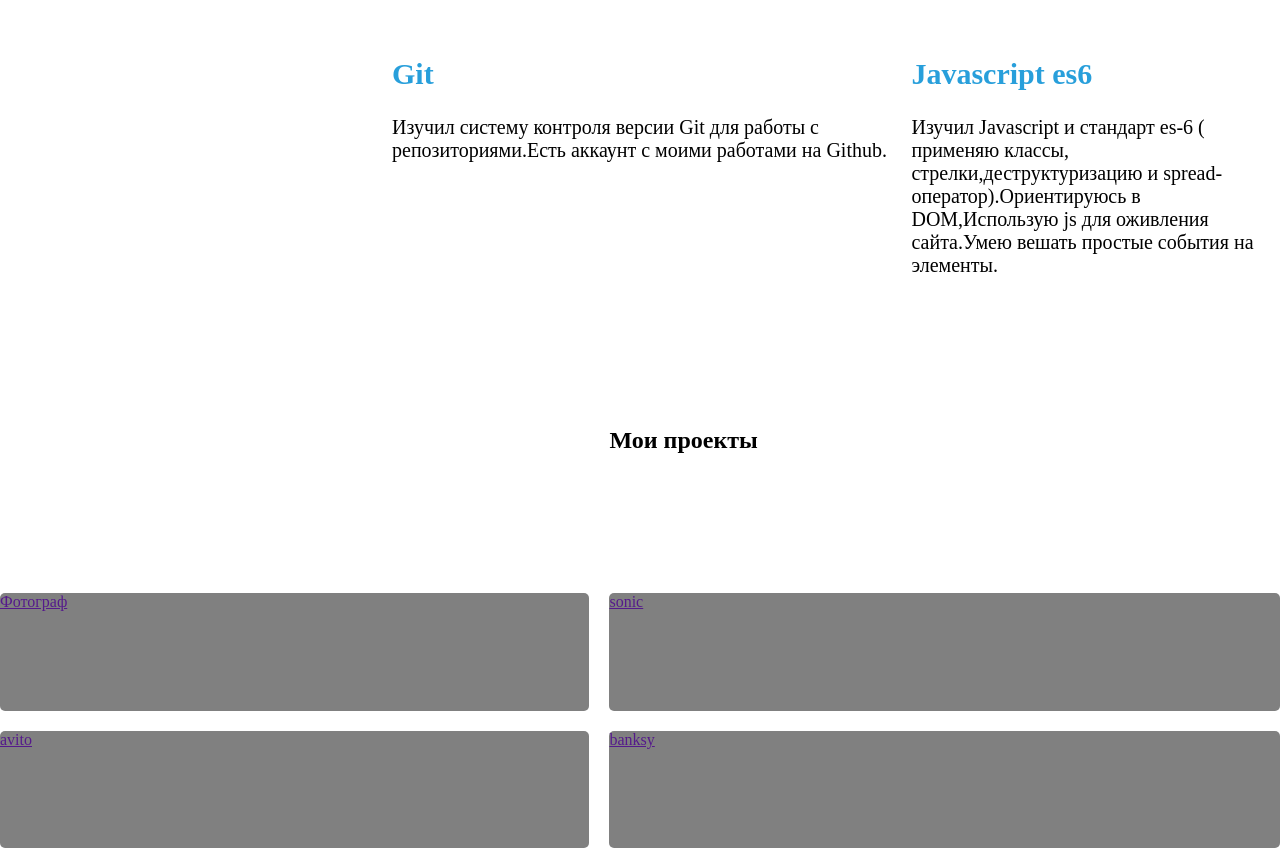
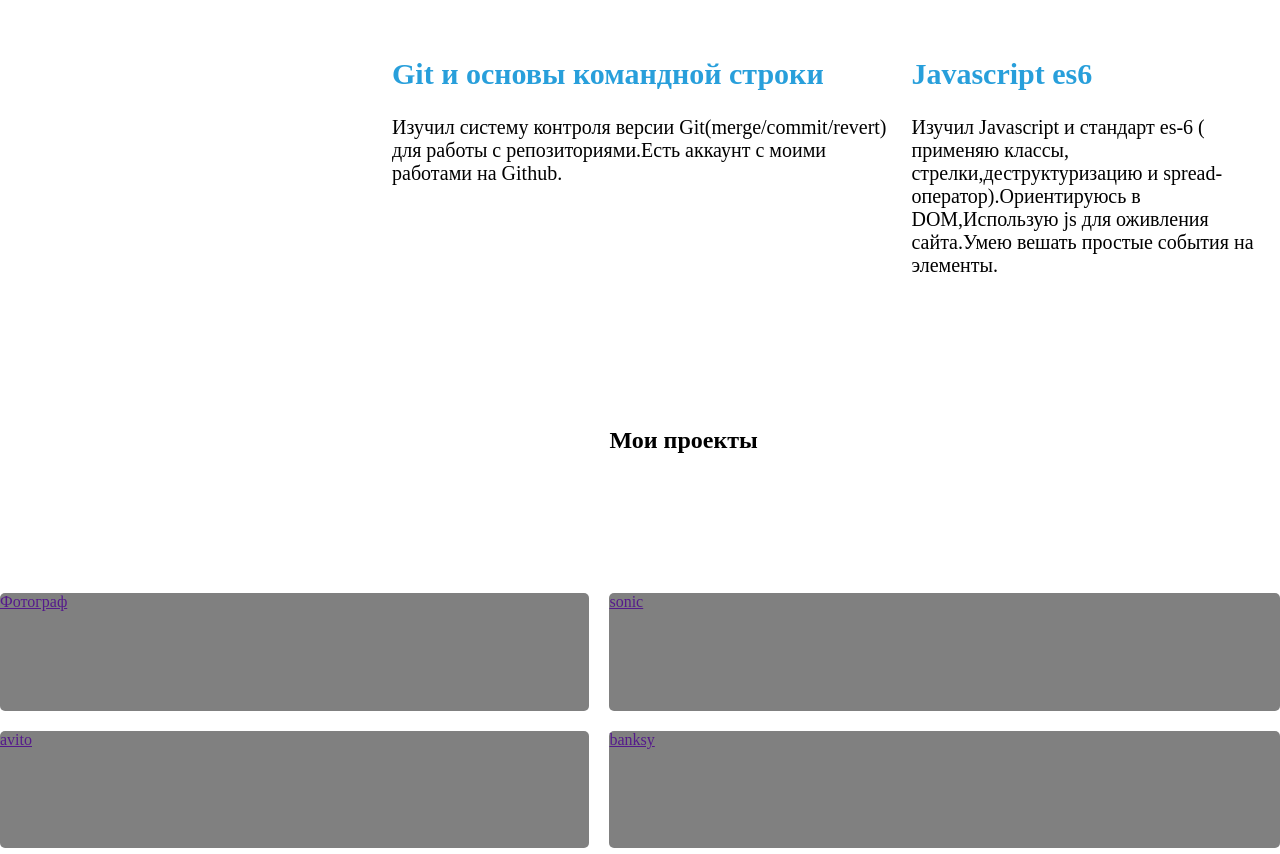
Before and after one commit to lchipl/lchipl.github.io, a plain HTML site: page index.html in a window 1280 px wide. Shown: the part 1198-2052 px from the top of the page. Drawn offline with nearby package versions, Linux system fonts and the light colour scheme.

Commit message:
toUpperCase

```diff
--- a/index.html
+++ b/index.html
@@ -47,8 +47,8 @@
 				<p>Изучил каскадные таблицы стилей. Использую Grid для построения сеток.</p></div>
 				<div class="about_js"><h2>Javascript es6</h2>
 				<p>Изучил Javascript и стандарт es-6 ( применяю классы, стрелки,деструктуризацию и spread-оператор).Ориентируюсь в DOM,Использую js для оживления  сайта.Умею вешать простые события на элементы.</p></div>
-				<div class="about_git"><h2>Git</h2>
-				<p>Изучил систему контроля версии Git для работы с репозиториями.Есть аккаунт с моими работами на Github.</p></div>
+				<div class="about_git"><h2>Git и основы командной строки</h2>
+				<p>Изучил систему контроля версии Git(merge/commit/revert) для работы с репозиториями.Есть аккаунт с моими работами на Github.</p></div>
 			</section>
 			<section id="link_projects" class="my_projects bc">
 			<div class="projects_h1"><h1>Мои проекты</h1></div>
```
